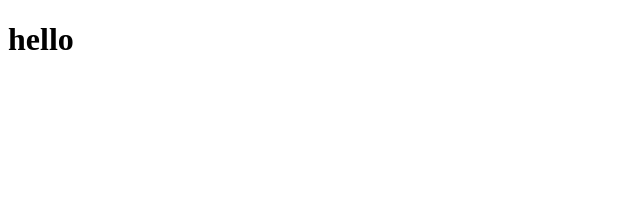
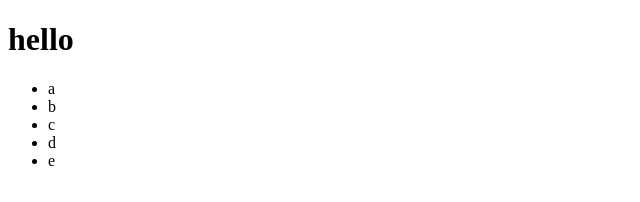
Before and after one commit to ColinTheRobot/deployment-test, a plain HTML site: page index.html in a window 1280 px wide. Shown: the full height of the page, 0-640 px from the left. Drawn offline with Linux system fonts and the light colour scheme.

Commit message:
added an unordered list

```diff
--- a/index.html
+++ b/index.html
@@ -6,5 +6,12 @@
 </head>
 <body>
   <h1>hello</h1>
+  <ul>
+    <li>a</li>
+    <li>b</li>
+    <li>c</li>
+    <li>d</li>
+    <li>e</li>
+  </ul>
 </body>
 </html>
```
